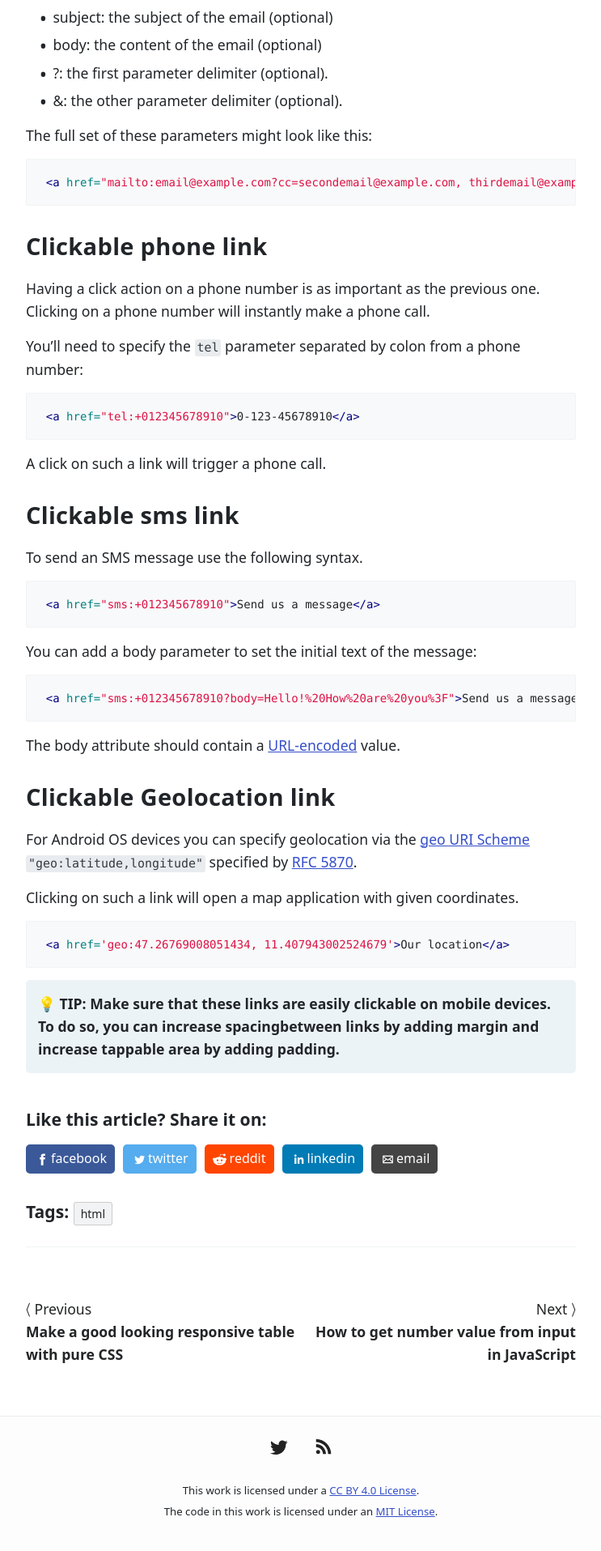
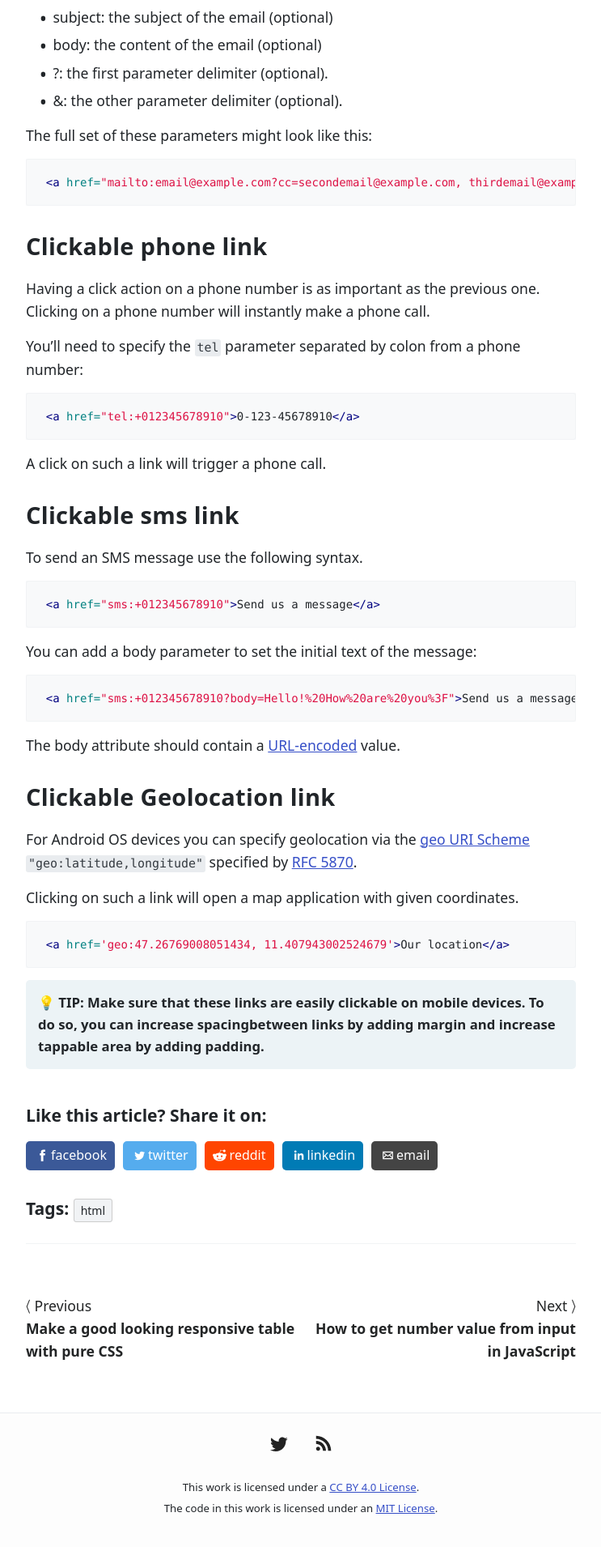
Before and after one commit to nikitahl/dev-blog, a Jekyll site: the page built from _posts/2022/11/2022-11-15-clickable-email-and-phone-links.md, in a window 1280 px wide. Shown: the part 1271-3186 px from the top of the page at 81% size, without its empty margins (268-1011 px from the left). Built offline with Jekyll 4.4.1, drawn with Linux system fonts in a browser that asks for light colours; comment, search, counter and statistics services are not loaded.

Commit message:
Update styles

```diff
--- a/_sass/_icons.scss
+++ b/_sass/_icons.scss
@@ -23,7 +23,8 @@
   border-radius: 5px;
   color: $white;
 
-  &:hover {
+  &:hover,
+  &:focus {
     color: $white;
   }
 
--- a/style.scss
+++ b/style.scss
@@ -699,7 +699,8 @@
   background-color: #ecf3f6;
   padding: 15px;
   border-radius: 5px;
-  font-weight: bold;
+  font-weight: 600;
+  font-size: 0.95em;
 
   code {
     font-size: 0.85em;
```
